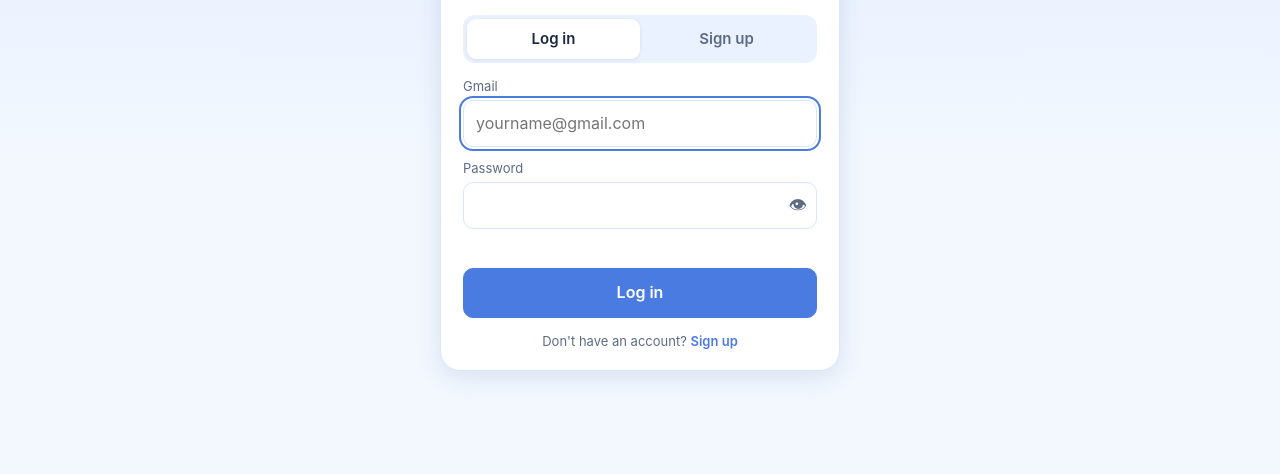
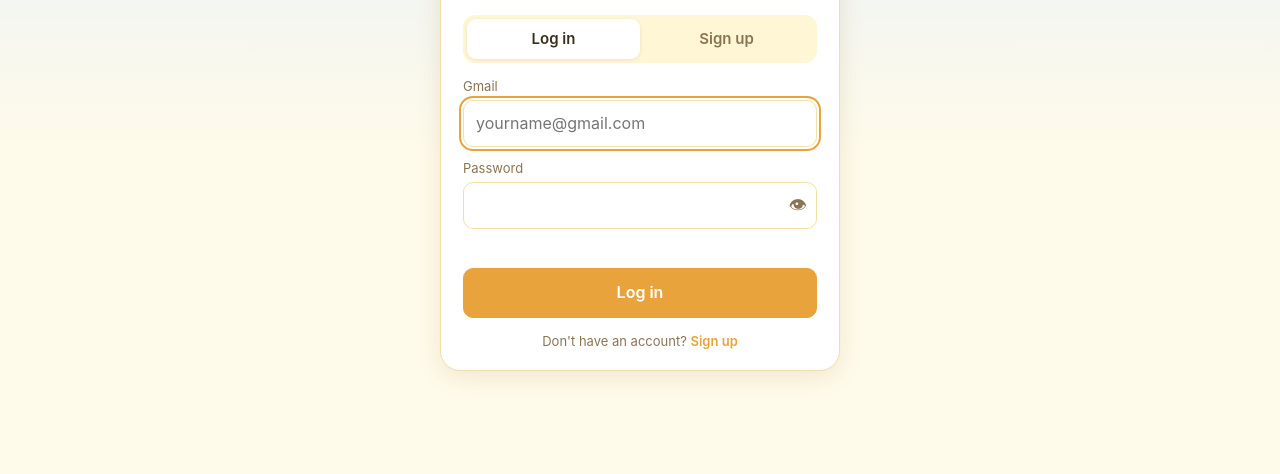
Before and after one commit to tris35/Shared-calendar, a plain HTML site: page docs/index.html in a window 1280 px wide. Shown: the part 326-800 px from the top of the page. Drawn offline with Linux system fonts and the light colour scheme.

Commit message:
Warm yellow/cream theme from the chosen palette
Co-Authored-By: Claude Opus 5.5 <noreply@anthropic.com>
Claude-Session: https://claude.ai/code/session_01MH1ZLQRryywHf1h3GQGSLc

```diff
--- a/docs/app.js
+++ b/docs/app.js
@@ -14,7 +14,7 @@ const store = {
   get: (k) => { try { return localStorage.getItem(k); } catch { return null; } },
   set: (k, v) => { try { localStorage.setItem(k, v); } catch {} },
 };
-const DEFAULT_COLOR = "#4a7be0";
+const DEFAULT_COLOR = "#e8a33d";
 const EMAIL_RE = /^[^\s@]+@[^\s@]+\.[^\s@]+$/;
 // 密码：至少 6 个字，且至少 1 个特殊符号（不是字母、数字、空白）
 const passwordOk = (pw) => pw.length >= 6 && /[^\p{L}\p{N}\s]/u.test(pw);
--- a/docs/index.html
+++ b/docs/index.html
@@ -3,7 +3,7 @@
 <head>
   <meta charset="utf-8" />
   <meta name="viewport" content="width=device-width, initial-scale=1, viewport-fit=cover" />
-  <meta name="theme-color" content="#4a7be0" />
+  <meta name="theme-color" content="#e8a33d" />
   <script>
     // 外观：默认浅色（白色格子），可在「设置」改成深色或跟随手机
     (function () { var t = "light"; try { t = localStorage.getItem("theme") || "light"; } catch (e) {}
--- a/docs/style.css
+++ b/docs/style.css
@@ -1,25 +1,24 @@
 :root {
-  --bg: #f3f8ff;          /* 浅蓝背景 */
+  --bg: #fffbea;          /* 奶油白 */
   --surface: #ffffff;
-  --surface-2: #eaf1ff;
-  --text: #1d2740;
-  --muted: #5d6b85;
-  --border: #d6e6ff;
-  --accent: #4a7be0;      /* 按钮 / 今天：深一点的蓝，白字看得清楚 */
+  --surface-2: #fff6d6;
+  --text: #3a2f1c;
+  --muted: #8a7552;
+  --border: #f3dfa6;
+  --accent: #e8a33d;      /* 暖橘黄：按钮 / 今天 */
   --accent-text: #ffffff;
   --danger: #c4483b;
-  --today: #dbe8ff;
+  --today: #dcebff;       /* 今天：浅蓝，和暖色对比 */
   --sun: #d0473a;
   --sat: #3566b0;
-  --shadow: 0 6px 24px rgba(30, 60, 120, .12);
-  /* 月历格子 */
-  --cell: #ffffff;        /* 每一天：干净的白色，标签颜色更跳 */
-  --cell-sun: #ffffff;
-  --cell-sat: #ffffff;
-  --cell-other: #e9edf3;  /* 上/下个月：灰色 + 斜线，一看就知道不是这个月 */
-  --grid: #b4c6e6;       /* 格子线 */
-  --head: linear-gradient(120deg, #5b8def 0%, #7c8cf5 55%, #a48cf0 100%); /* 有活力的蓝紫渐层 */
-  --weekdays: #eef3ff;
+  --shadow: 0 6px 24px rgba(120, 80, 20, .12);
+  --cell: #fffdf5;
+  --cell-sun: #fffdf5;
+  --cell-sat: #fffdf5;
+  --cell-other: #f6efd9;
+  --grid: #ecd391;
+  --head: linear-gradient(120deg, #ffe49a 0%, #fff2b8 50%, #f7d7c6 100%);
+  --weekdays: #fff2b8;
 }
 @media (prefers-color-scheme: dark) {
   :root:not([data-theme="light"]) {
@@ -418,6 +417,6 @@ body.locked > .topbar, body.locked > main, body.locked > .tabbar { display: none
 .emoji-custom { border: 1px solid var(--border); border-radius: 10px; padding: 8px 10px; background: var(--surface-2); }
 
 /* 浅色主题：彩色标题列用白字 */
-:root:not([data-theme="dark"]) .topbar h1, :root:not([data-theme="dark"]) .topbar .icon-btn { color: #fff; }
+:root:not([data-theme="dark"]) .topbar h1, :root:not([data-theme="dark"]) .topbar .icon-btn { color: #3a2f1c; }
 :root:not([data-theme="dark"]) .topbar .icon-btn:hover { background: rgba(255,255,255,.18); }
-:root:not([data-theme="dark"]) .topbar .today-btn { background: rgba(255,255,255,.95); color: #3b5bb5; border-color: transparent; font-weight: 600; }
+:root:not([data-theme="dark"]) .topbar .today-btn { background: rgba(255,255,255,.95); color: #b86e12; border-color: transparent; font-weight: 600; }
```
Also changed, not shown: docs/manifest.json.
